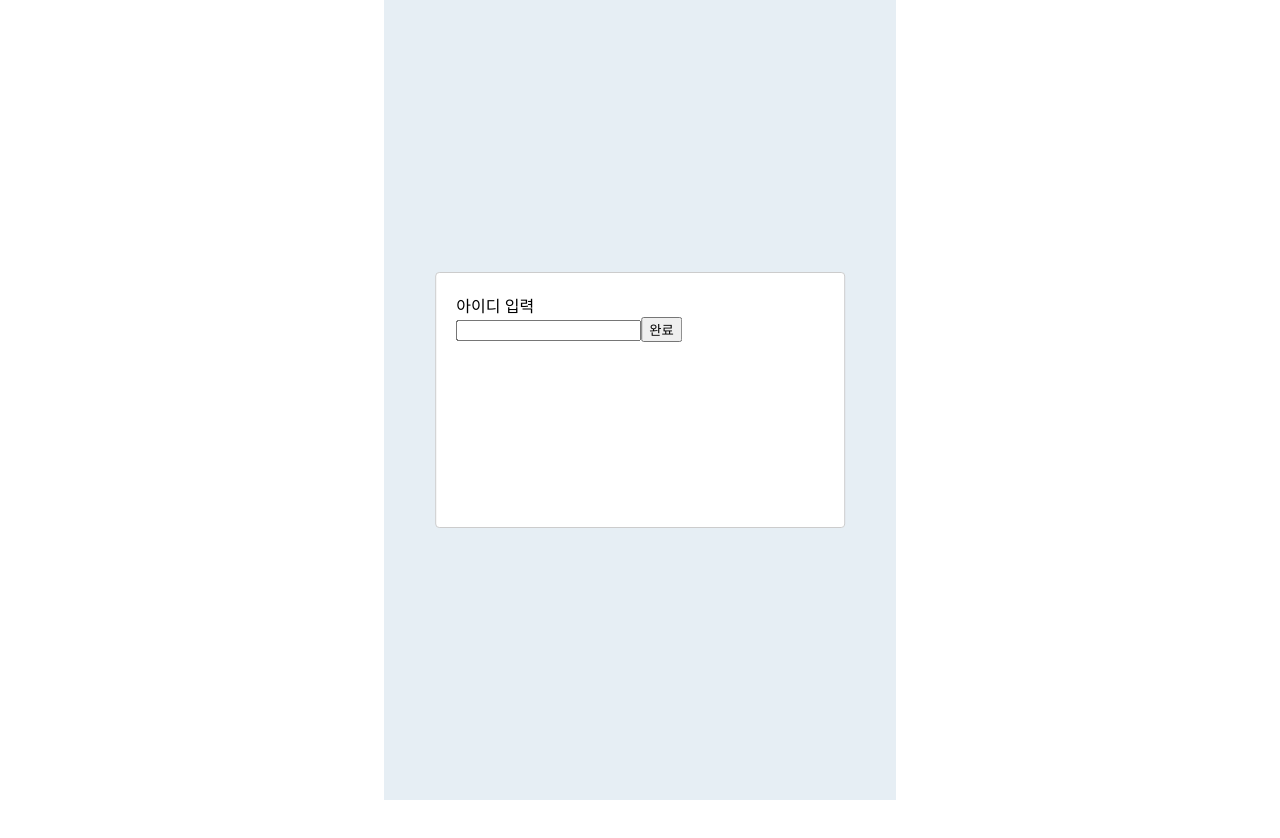
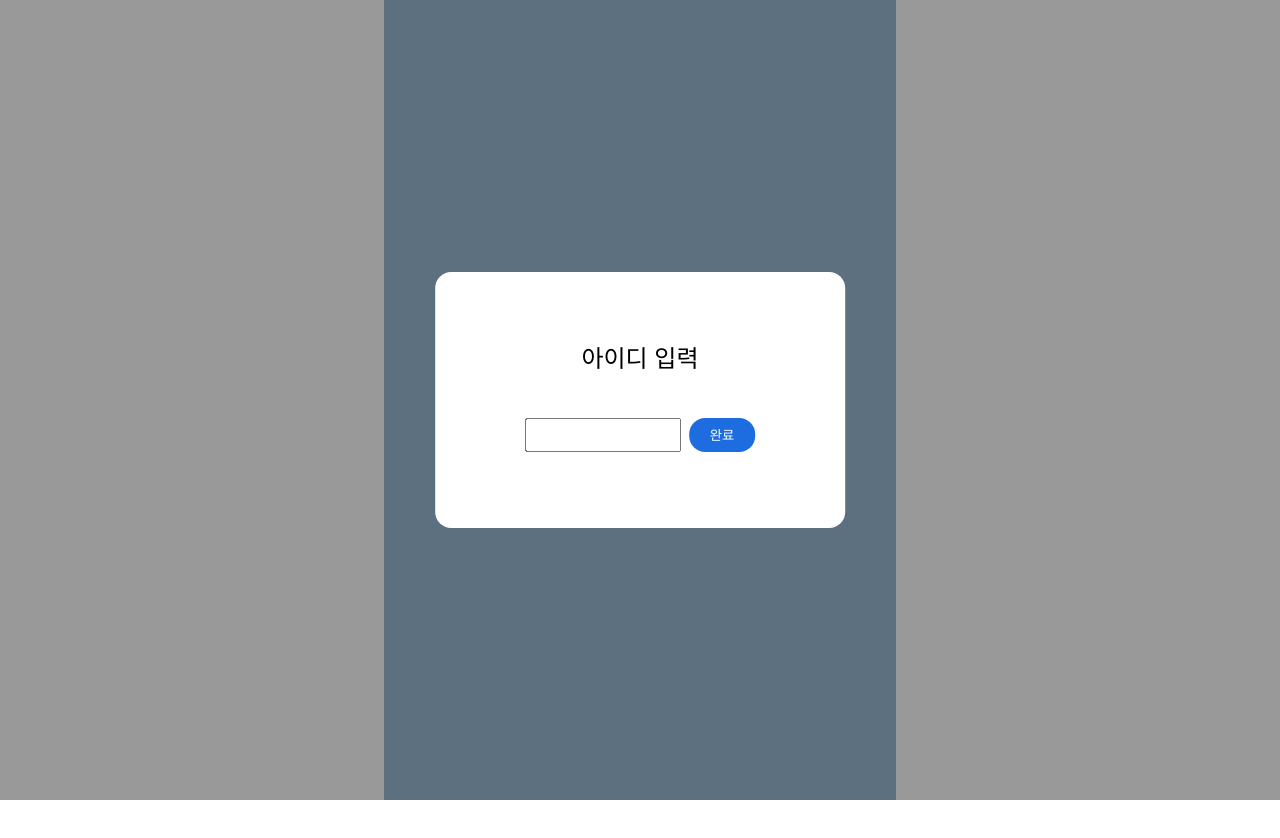
Before and after one commit to gahyuun/realtime_webchat, a React (Create React App) app in the folder front/: page / in a window 1280 px wide. Shown: the top 838 px of the page. Built offline with nearby package versions, Linux system fonts and the light colour scheme; a web font is replaced by a local one.

Commit message:
style: style modal design

```diff
--- /dev/null
+++ b/front/src/components/UserModal.css
@@ -0,0 +1,19 @@
+.user_id_input_text {
+  font-size: 24px;
+  font-weight: 500;
+}
+
+.user_id_input {
+  width: 100%;
+  height: 80%;
+}
+
+.user_id_button {
+  width: 40%;
+  height: 80%;
+  border: none;
+  border-radius: 16px;
+  background-color: #1d6ce0;
+  color: white;
+  cursor: pointer;
+}
--- a/front/src/components/UserModal.tsx
+++ b/front/src/components/UserModal.tsx
@@ -1,5 +1,6 @@
-import { useState } from 'react';
+import { FormEvent, useState } from 'react';
 import Modal from 'react-modal';
+import './UserModal.css';
 
 export default function UserModal({
   handleModalClose,
@@ -10,38 +11,70 @@ export default function UserModal({
 }) {
   const [isOpen, setIsOpen] = useState(true);
 
+  const onSubmit = (event: FormEvent) => {
+    event.preventDefault();
+    handleModalClose();
+  };
+
+  const contentModalStyle: React.CSSProperties = {
+    width: '32%',
+    height: '32%',
+
+    zIndex: '1',
+    position: 'absolute',
+    top: '50%',
+    left: '50%',
+    transform: 'translate(-50%, -50%)',
+
+    border: 'none',
+    borderRadius: '16px',
+
+    display: 'flex',
+    alignItems: 'center',
+    justifyContent: 'center',
+    flexDirection: 'column',
+    gap: '20%',
+  };
+
+  const overlayModalStyle: React.CSSProperties = {
+    display: 'flex',
+    alignItems: 'center',
+    justifyContent: 'center',
+    backgroundColor: ' rgba(0, 0, 0, 0.4)',
+    inset: '0px',
+  };
   return (
     <Modal
       isOpen={isOpen}
       shouldCloseOnOverlayClick={false}
       ariaHideApp={false}
       style={{
-        content: {
-          width: '32%',
-          height: '32%',
-          zIndex: '150',
-          position: 'absolute',
-          top: '50%',
-          left: '50%',
-          transform: 'translate(-50%, -50%)',
-        },
-        overlay: {
-          display: 'flex',
-          alignItems: 'center',
-          justifyContent: 'center',
-        },
+        content: contentModalStyle,
+        overlay: overlayModalStyle,
       }}
     >
-      <div>아이디 입력</div>
-      <input onChange={handleChangeInput} />
+      <div className="user_id_input_text">아이디 입력</div>
+      <form
+        onSubmit={onSubmit}
+        style={{
+          display: 'flex',
+          height: '20%',
+          maxWidth: '80%',
+          minWidth: '40%',
+          gap: '8px',
+        }}
+      >
+        <input onChange={handleChangeInput} className="user_id_input" />
         <button
           onClick={() => {
             setIsOpen(false);
             handleModalClose();
           }}
+          className="user_id_button"
         >
           완료
         </button>
+      </form>
     </Modal>
   );
 }
```
Lines whose indentation alone changed are shown as unchanged.
